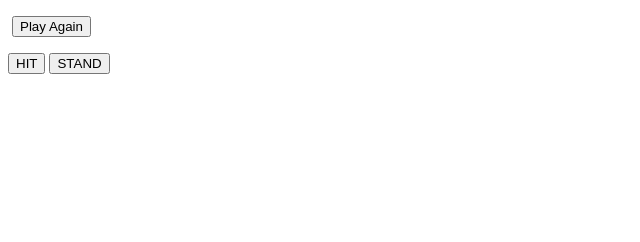
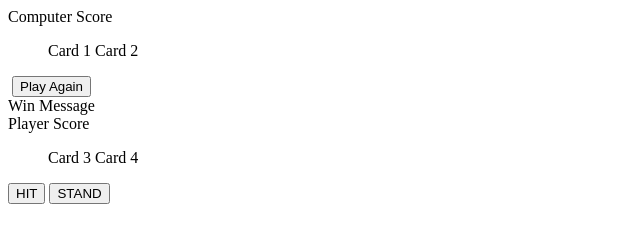
Before and after one commit to dhnguyen11/GAProject1, a plain HTML site: page index.html in a window 1280 px wide. Shown: the whole page, without its empty margins (0-640 px from the left). Drawn offline with Linux system fonts and the light colour scheme.

Commit message:
enclosing gameplay buttons in div, adding testing text

```diff
--- a/index.html
+++ b/index.html
@@ -7,13 +7,16 @@
     <title>Document</title>
 </head>
 <body>
-    <div id="computer-score"></div>
-    <ul id="computer-hand"></ul>
+    <div id="computer-score">Computer Score</div>
+    <ul id="computer-hand">Card 1 Card 2</ul>
     <img id="deck">
     <button id="play-again">Play Again</button>
-    <div id="player-score"></div>
-    <ul id="player-hand"></ul>
-    <button id="hit-btn">HIT</button>
-    <button id="stand-btn">STAND</button>
+    <div id="win-msg">Win Message</div>
+    <div id="player-score">Player Score</div>
+    <ul id="player-hand">Card 3 Card 4</ul>
+    <div id="gameplay-buttons">
+        <button id="hit-btn">HIT</button>
+        <button id="stand-btn">STAND</button>
+    </div>
 </body>
 </html>
```
